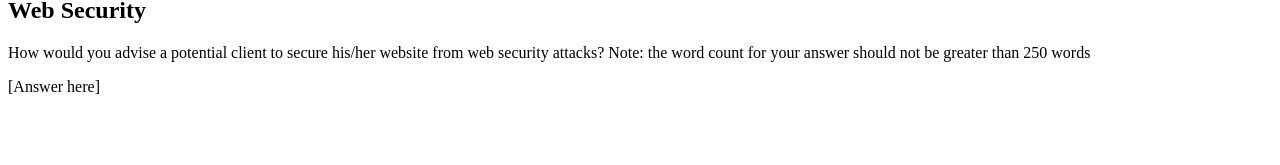
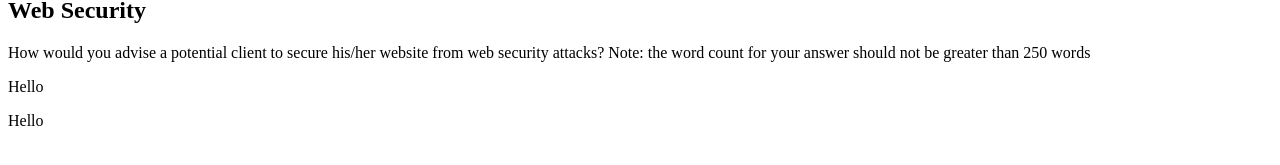
Before and after one commit to Noroff-FEU-Assignments/cross-course-project-EskanderAmadov, a plain HTML site: page index.html in a window 1280 px wide. Shown: the part 121-286 px from the top of the page. Drawn offline with Linux system fonts and the light colour scheme.

Commit message:
Update index.html

```diff
--- a/index.html
+++ b/index.html
@@ -8,6 +8,7 @@
     <p>Welcome to my first website.</p>
     <h2>Web Security</h2>
     <p id="web-security-question">How would you advise a potential client to secure his/her website from web security attacks? Note: the word count for your answer should not be greater than 250 words</p>
-    <p id="web-security-answer">[Answer here]</p>
+    <p id="web-security-answer">Hello</p>
+                 <p id="web-security-answer">Hello</p>
   </body>
 </html>
```
